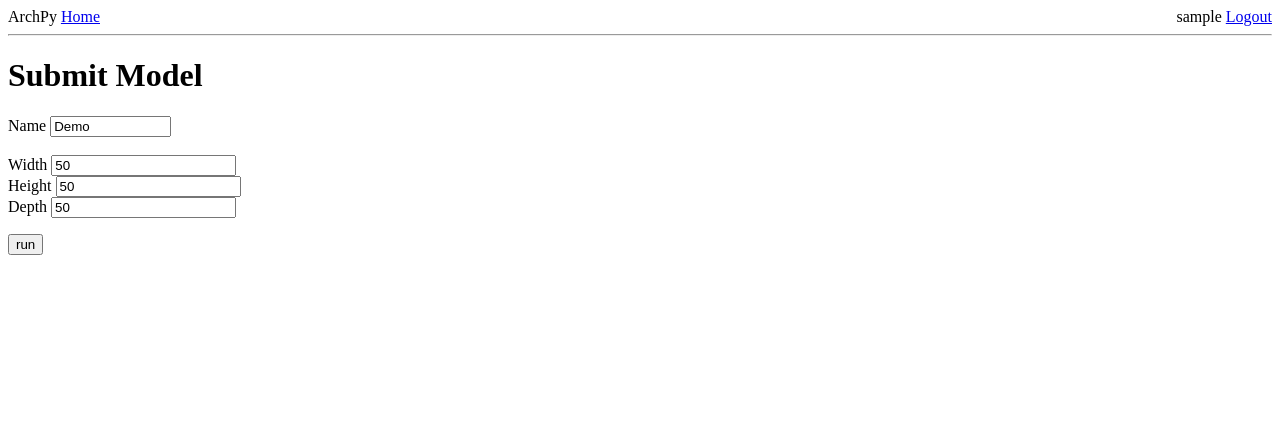
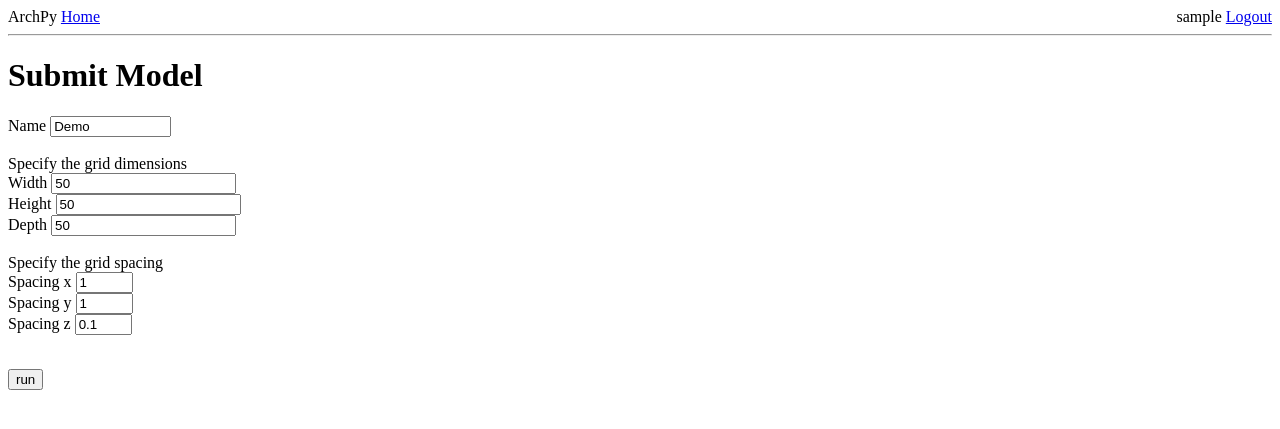
Before and after one commit to TimoBl/Web-Sediment-Modeling, a Flask app: page /model in a window 1280 px wide. Shown: the top 429 px of the page. Run offline with Flask 3, Linux system fonts and the light colour scheme; the visitor is signed in with stand-in values (Sample User, id 1); parts of the project's set-up code (start-up, migrations or seed data) failed here and were passed over.

Commit message:
added spacing option

```diff
--- a/app/forms.py
+++ b/app/forms.py
@@ -1,5 +1,5 @@
 from flask_wtf import FlaskForm
-from wtforms import StringField, PasswordField, BooleanField, SubmitField, IntegerField, DecimalField
+from wtforms import StringField, PasswordField, BooleanField, SubmitField, IntegerField, DecimalField, FloatField
 from wtforms.validators import DataRequired, ValidationError, Email, EqualTo
 from app.models import User
 
@@ -37,7 +37,13 @@ class RegistrationForm(FlaskForm):
 # for simulation submission
 class JobSubmissionForm(FlaskForm):
     name = StringField('Name', validators=[DataRequired()], default="Demo")
+
     width =  IntegerField("Width", validators=[DataRequired()], default=50)
     height =  IntegerField("Height", validators=[DataRequired()], default=50)
     depth =  IntegerField("Depth", validators=[DataRequired()], default=50)
+
+    sw =  FloatField("Spacing x", validators=[DataRequired()], default=1)
+    sh =  FloatField("Spacing y", validators=[DataRequired()], default=1)
+    sd =  FloatField("Spacing z", validators=[DataRequired()], default=0.1)
+
     submit = SubmitField('run')
--- a/app/model.py
+++ b/app/model.py
@@ -98,12 +98,12 @@ db, l_bhs = ArchPy.inputs.load_bh_files(list_bhs=pd.read_csv(os.path.join(data_f
 # much more efficient instead of creating a class which has as an attribute an Arch_table
 # we can instead define a child as a table
 class GeoModel(ArchPy.base.Arch_table):
-	def __init__(self, name, dimensions):
+	def __init__(self, name, dimensions, spacing):
 		super().__init__(name=name, working_directory="working_dir", seed=100, verbose=1)
 
 		# define our simulation grid (this would be our parameters we use)
 		#dimensions = (50, 50, 50) # number of cells
-		spacing = (1, 1, 0.1) # cell dimension
+		#spacing = (1, 1, 0.1) # cell dimension
 		origin = (0, 0, 0) # origin of the simulation
 		self.add_grid(dimensions, spacing, origin)
 
--- a/app/routes.py
+++ b/app/routes.py
@@ -94,7 +94,8 @@ def model():
 
         # get model
         dim = (form.width.data, form.height.data, form.depth.data)
-        m = GeoModel(form.name.data, dim)
+        spacing = (form.sw.data, form.sh.data, form.sd.data)
+        m = GeoModel(form.name.data, dim, spacing)
 
         # with three levels of simulation
         m.compute_surf(2)
--- a/app/templates/base.html
+++ b/app/templates/base.html
@@ -2,9 +2,9 @@
 <html>
     <head>
       {% if title %}
-      <title>{{ title }} - Microblog</title>
+      <title>{{ title }}</title>
       {% else %}
-      <title>Welcome to Microblog</title>
+      <title>ArchPy</title>
       {% endif %}
     </head>
     <body>
--- a/app/templates/model.html
+++ b/app/templates/model.html
@@ -6,16 +6,33 @@
         {{ form.hidden_tag() }}
         <p>
             {{ form.name.label }}
-            {{ form.name(size=12) }}<br><br>
+            {{ form.name(size=12) }}<br>
 
+            <br>
+
+            Specify the grid dimensions<br>
             {{ form.width.label }}
-            {{ form.width(size=6) }}<br>
+            {{ form.width(size=4) }}<br>
 
             {{ form.height.label }}
-            {{ form.height(size=6) }}<br>
+            {{ form.height(size=4) }}<br>
 
             {{ form.depth.label }}
-            {{ form.depth(size=6) }}<br>
+            {{ form.depth(size=4) }}<br>
+
+            <br>
+
+            Specify the grid spacing<br>
+            {{ form.sw.label }}
+            {{ form.sw(size=4) }}<br>
+
+            {{ form.sh.label }}
+            {{ form.sh(size=4) }}<br>
+
+            {{ form.sd.label }}
+            {{ form.sd(size=4) }}<br>
+
+            <br>
 
             <p>{{ form.submit() }}</p>
         </p>
```
Also changed, not shown: app/templates/index.html (+8 -3 lines).
